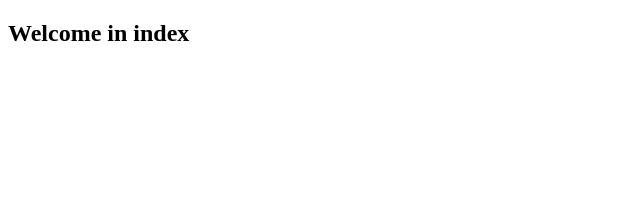
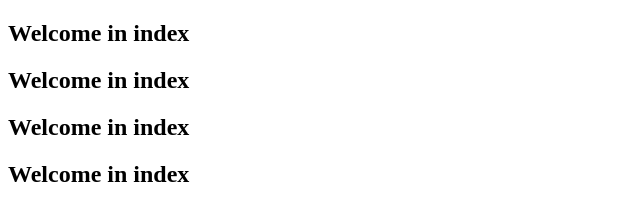
Before and after one commit to rehman20281/today-repo, a plain HTML site: page index.html in a window 1280 px wide. Shown: the whole page, without its empty margins (0-640 px from the left). Drawn offline with Linux system fonts and the light colour scheme.

Commit message:
updated
Changed the text from title and added 3 headings

```diff
--- a/index.html
+++ b/index.html
@@ -3,12 +3,15 @@
 <head>
     <meta charset='utf-8'>
     <meta http-equiv='X-UA-Compatible' content='IE=edge'>
-    <title>Page Title</title>
+    <title>welcome in index page </title>
     <meta name='viewport' content='width=device-width, initial-scale=1'>
 
 </head>
 <body>
 
     <h2>Welcome in index</h2>
+    <h2>Welcome in index</h2>
+    <h2>Welcome in index</h2>
+    <h2>Welcome in index</h2>
 </body>
 </html>
```
